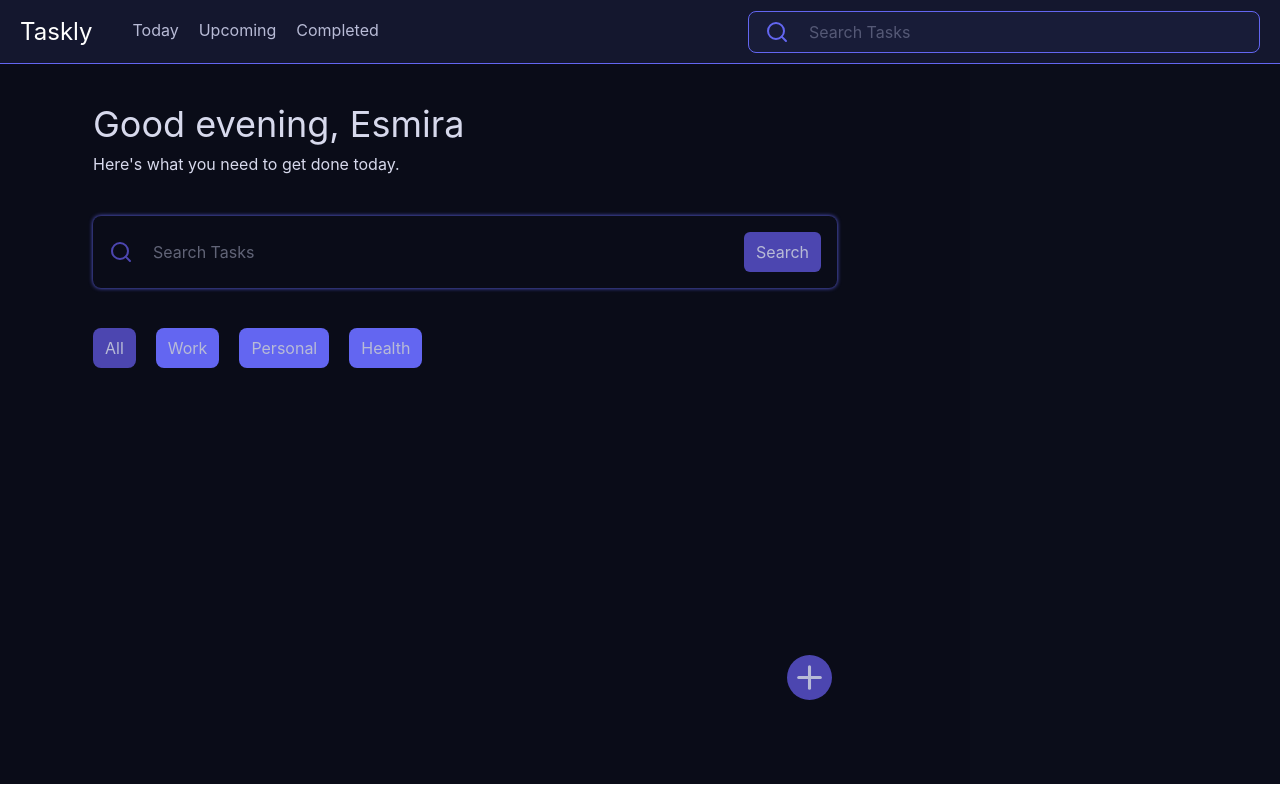
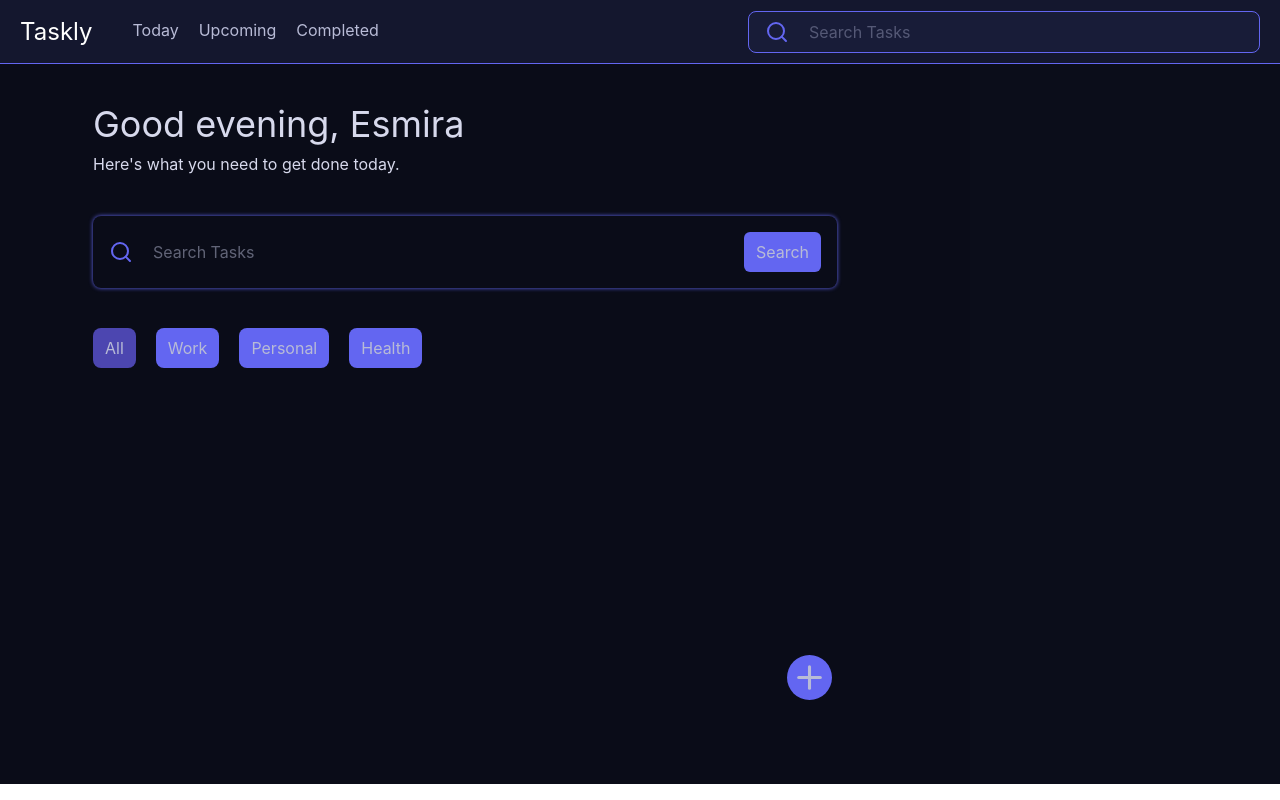
Before and after one commit to Mansoor-Hussain-a/Taskly, a React (Vite) app: page / in a window 1280 px wide. Built offline with nearby package versions, Linux system fonts and the light colour scheme.

Commit message:
adjusted colors

```diff
--- a/src/components/DashboardLeft.tsx
+++ b/src/components/DashboardLeft.tsx
@@ -18,13 +18,13 @@ function DashboardLeft() {
           </p>
         </div>
         <div className="flex  items-center w-full p-4  gap-2 shadow-primary-shadow rounded-lg ">
-          <Search className="shrink-0 text-primary-glow" />
+          <Search className="shrink-0 text-primary" />
           <input
             type="text"
             placeholder="Search Tasks"
             className="py-2 px-3 grow shrink-2 rounded-lg w-[clamp(50px,30%,300px)] outline-0 border-0"
           />
-          <button className="bg-primary-glow py-2 text-text-main px-3 rounded-md cursor-pointer ">
+          <button className="bg-primary py-2 text-text-main px-3 rounded-md cursor-pointer ">
             Search
           </button>
         </div>
@@ -32,7 +32,7 @@ function DashboardLeft() {
         {showAddModal && <AddModal />}
         <div>
           <Plus
-            className="fixed bottom-25 bg-primary-glow rounded-full p-1 right-[15vw] lg:right-[35vw]"
+            className="fixed bottom-25 bg-primary rounded-full p-1 right-[15vw] lg:right-[35vw]"
             size={45}
             onClick={() => {
               handleAddTodo({ showModal: { showAddModal, setShowAddModal } });
```
